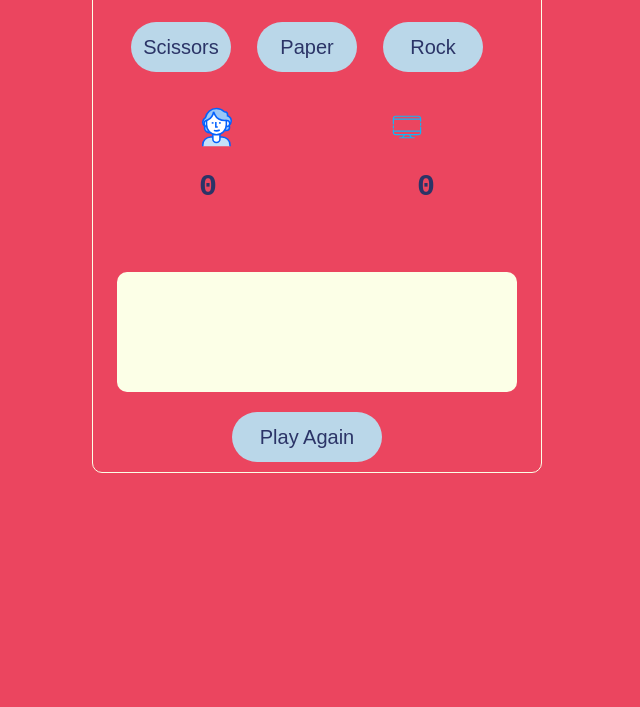
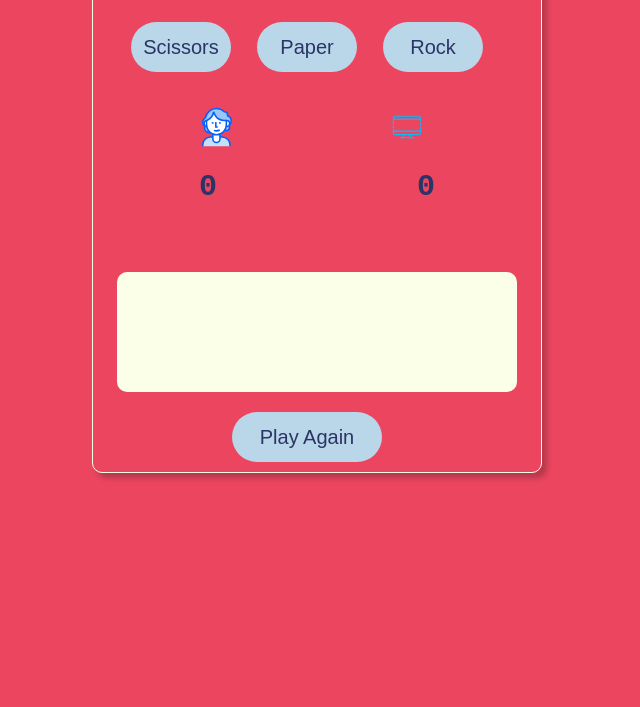
Before and after one commit to LeilanNaeimi/rockpaperscissors, a plain HTML site: page index.html in a window 1280 px wide. Shown: the part 93-800 px from the top of the page, without its empty margins (323-963 px from the left). Drawn offline with Linux system fonts and the light colour scheme.

Commit message:
Update style.css

```diff
--- a/style.css
+++ b/style.css
@@ -39,6 +39,7 @@ h1 {
   width: 45rem;
   border: 1px solid #fcffe7;
   border-radius: 1rem;
+  box-shadow: 0.5rem 0.5rem 5px rgba(25, 25, 25, 0.25);
 }
 
 .btn {
```
